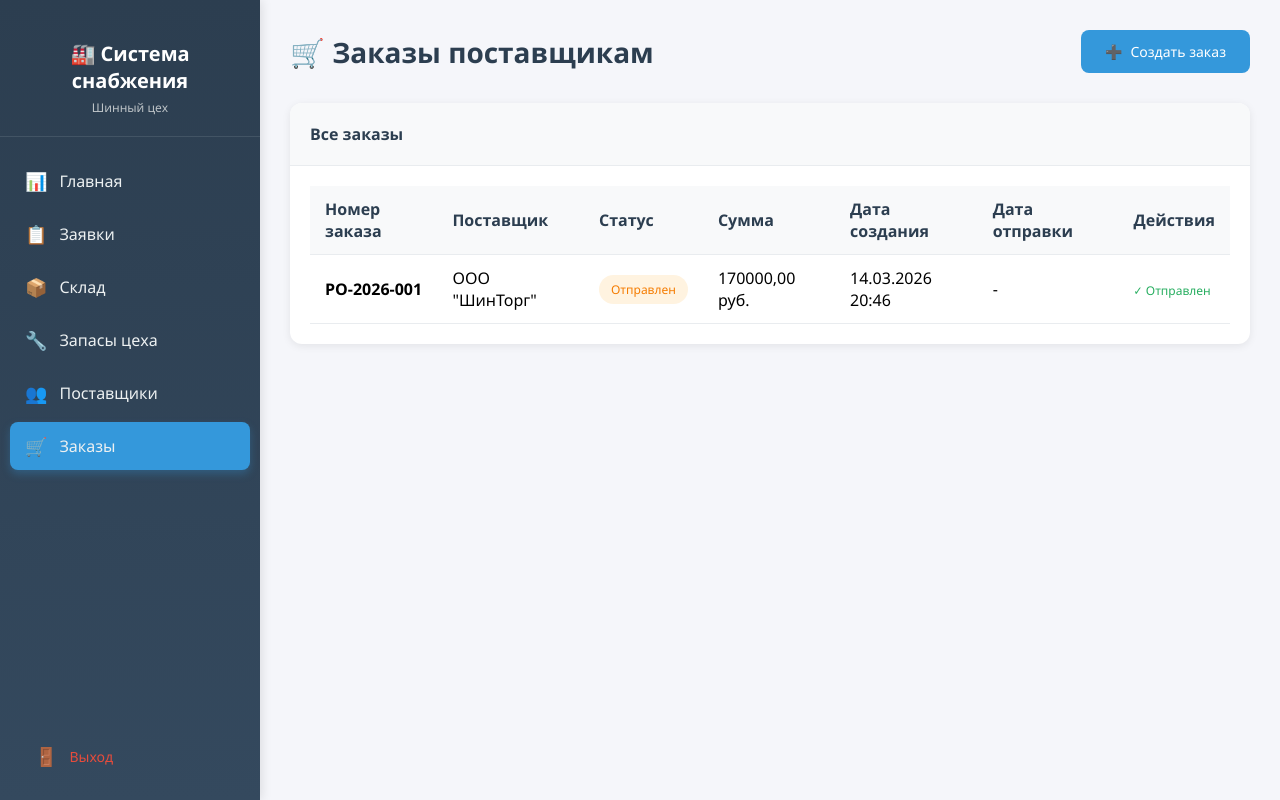
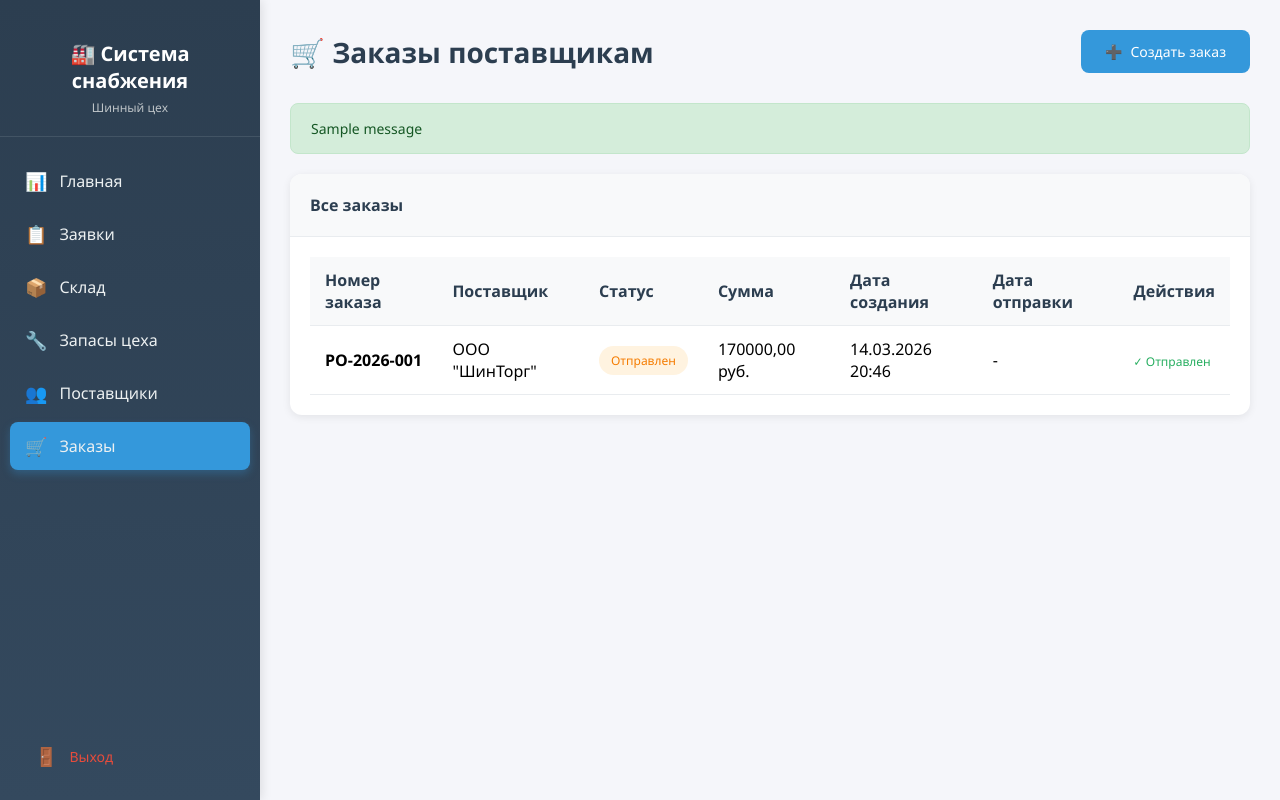
Before and after one commit to vanya27-chtto/tire-workshop-supply-system, a Django app: page /orders/ in a window 1280 px wide. Run offline with Django 5.2, Linux system fonts and the light colour scheme; a user stored in the database is signed in; data comes from the database, SQL or seed files in the repository; tables that the repository leaves empty hold one stand-in row (values such as "Sample post"); one stand-in notice (Sample message) is shown.

Commit message:
Fix notification display location in orders template
- Modified templates/procurement/orders.html to add message display section that shows success/error notifications for order creation and errors directly on the orders page instead of requests tab
- Added conditional rendering of Django messages with appropriate styling for different message types (success, error, info)
- Positioned notification area below page header and above order list for better visibility

The changes ensure that order-related notifications are displayed on the correct page where users expect to see them rather than appearing on an unrelated tab.

```diff
--- a/templates/procurement/orders.html
+++ b/templates/procurement/orders.html
@@ -344,6 +344,16 @@
             </a>
         </div>
 
+        {% if messages %}
+        <div class="messages" style="margin-bottom: 20px;">
+            {% for message in messages %}
+            <div class="alert alert-{{ message.tags|default:'info' }}" style="padding: 15px 20px; border-radius: 8px; margin-bottom: 10px; font-size: 14px; {% if message.tags == 'success' %}background: #d4edda; color: #155724; border: 1px solid #c3e6cb;{% elif message.tags == 'error' %}background: #f8d7da; color: #721c24; border: 1px solid #f5c6cb;{% else %}background: #d1ecf1; color: #0c5460; border: 1px solid #bee5eb;{% endif %}">
+                {{ message }}
+            </div>
+            {% endfor %}
+        </div>
+        {% endif %}
+
         <!-- Список заказов -->
         <div class="card">
             <div class="card-header">
```
Also changed, not shown: 1 other file.
